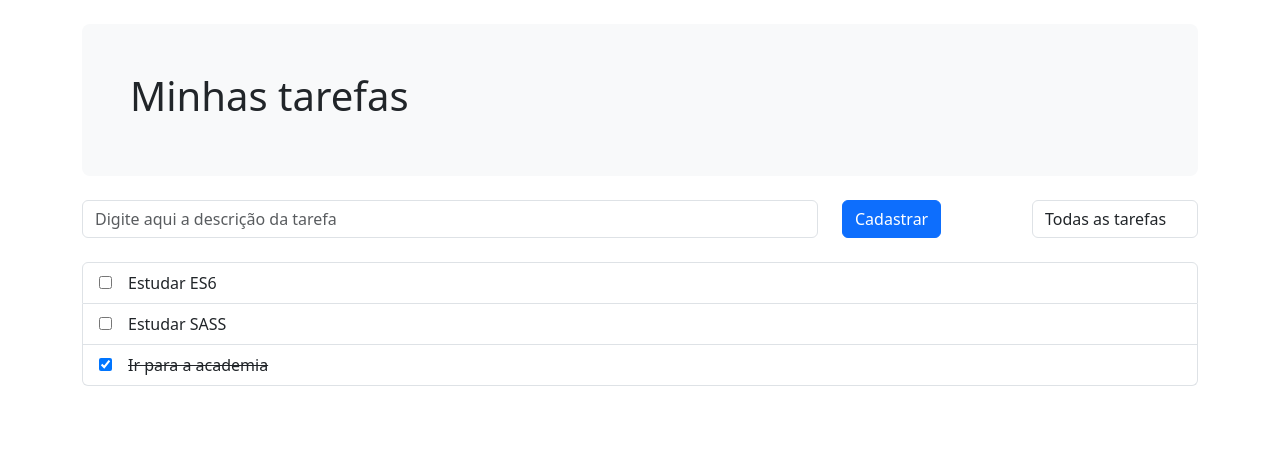
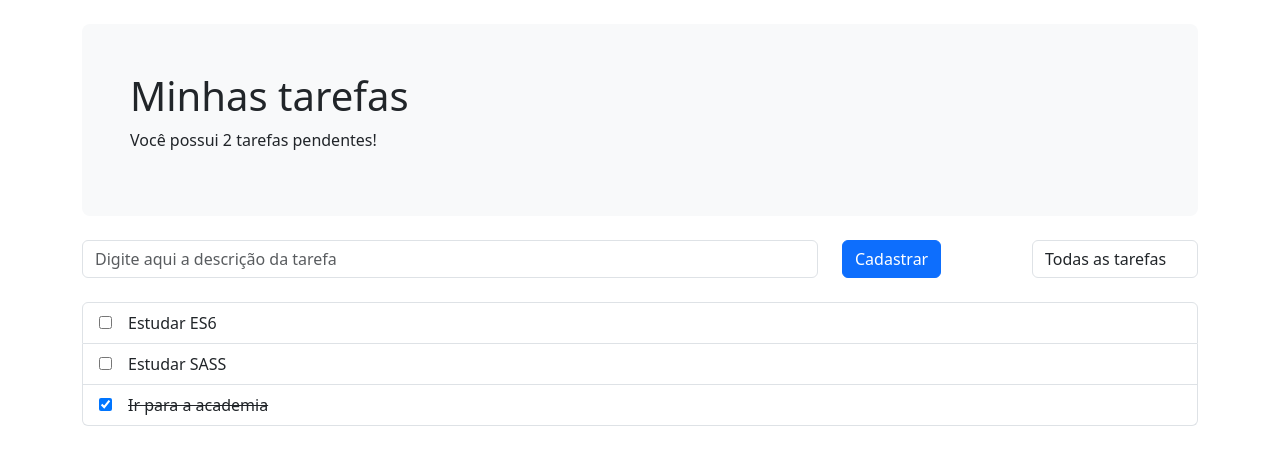
Before and after one commit to GustavoKasaki/todo-vue, a Vue app: page / in a window 1280 px wide. Shown: the top 464 px of the page. Built offline with nearby package versions, Linux system fonts and the light colour scheme.

Commit message:
FEAT: Adicionada interação da mensagem de tarefas pendentes usando if-else

```diff
--- a/src/App.vue
+++ b/src/App.vue
@@ -54,14 +54,15 @@
       estado.tarefaTemp = '';
     }
 
-    const isVisible = () => estado.tarefas.length >= 1;
-    console.log(estado.tarefas.length)
-    console.log(isVisible())
+    const possuiTarefasPendentes = () => {
+      return getTarefasPendentes().length >= 1;
+    }
+    console.log(possuiTarefasPendentes());
 </script>
 
 <template>
   <div class="container">
-    <Cabecalho :tarefas-pendentes="getTarefasPendentes().length" />
+    <Cabecalho :tarefas-pendentes="getTarefasPendentes().length" :possui-tarefas-pendentes="possuiTarefasPendentes()"/>
     <Formulario :trocar-filtro="evento => estado.filtro = evento.target.value" :tarefa-temp="estado.tarefaTemp" :edita-tarefa-temp="evento => estado.tarefaTemp = evento.target.value" :cadastra-tarefa="cadastraTarefa" />
     <Lista :tarefas="getTarefasFiltradas()" />
   </div>
--- a/src/components/Cabecalho.vue
+++ b/src/components/Cabecalho.vue
@@ -1,12 +1,11 @@
 <script setup>
-    const props = defineProps(['tarefasPendentes']);
+    const props = defineProps(['tarefasPendentes', 'possuiTarefasPendentes']);
 </script>
 
 <template>
     <header class="p-5 mb-4 mt-4 bg-light rounded-3">
         <h1>Minhas tarefas</h1>
-        <p v-if="isVisible">
-            Você possui {{ props.tarefasPendentes }} tarefas pendentes!
-        </p>
+        <p v-if="props.possuiTarefasPendentes">Você possui {{ props.tarefasPendentes }} tarefas pendentes!</p>
+        <p v-else>Você não possui tarefas pendentes, vá ler um livro!</p>
     </header>
 </template>
```
